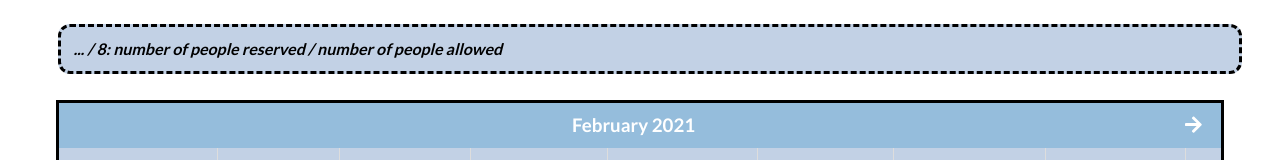
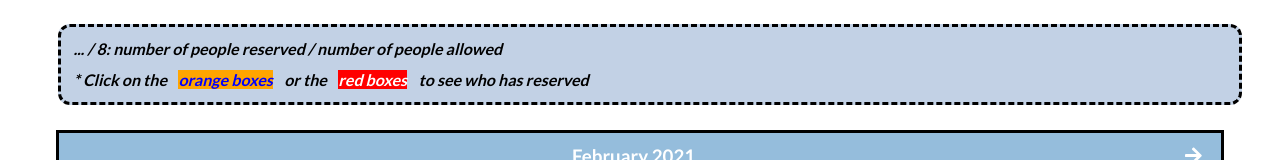
Before and after one commit to KhoiUna/cooking-reservation, a React (Create React App) app in the folder client/: page / in a window 1280 px wide. Shown: the part 198-358 px from the top of the page. Built offline with nearby package versions, Linux system fonts and the light colour scheme; no server answers.

Commit message:
update Home and ReservationList UI

```diff
--- a/client/src/components/ReservationList/ReservationList.js
+++ b/client/src/components/ReservationList/ReservationList.js
@@ -23,7 +23,7 @@ export default function ReservationList({
 
   return (
     <>
-      <div className="ReservationList-layer" onClick={closePopup}></div>
+      <div className="ReservationList-layer" onClick={closePopup}>
         <div
           className="ReservationList"
           style={{ borderColor: numberOfPeople === 8 ? "red" : "orange" }}
@@ -31,7 +31,9 @@ export default function ReservationList({
           <h2 className="title">RESERVATIONS LIST</h2>
 
           {numberOfPeople === 8 && (
-          <h3 style={{ marginBottom: "1%", color: "red", fontSize: "1.6rem" }}>
+            <h3
+              style={{ marginBottom: "1%", color: "red", fontSize: "1.6rem" }}
+            >
               * THIS SLOT IS FULL
             </h3>
           )}
@@ -77,6 +79,7 @@ export default function ReservationList({
             </table>
           </div>
         </div>
+      </div>
     </>
   );
 }
--- a/client/src/containers/Home/Home.js
+++ b/client/src/containers/Home/Home.js
@@ -43,6 +43,33 @@ export default function Home() {
           <strong>... / 8</strong>: number of people reserved / number of people
           allowed
         </i>
+        <div style={{ marginTop: "1%" }}>
+          <i>
+            <strong>* Click</strong> on the
+            <span
+              style={{
+                color: "blue",
+                backgroundColor: "orange",
+                fontWeight: "bold",
+                margin: "0 1%",
+              }}
+            >
+              orange boxes
+            </span>
+            or the
+            <span
+              style={{
+                color: "white",
+                backgroundColor: "red",
+                fontWeight: "bold",
+                margin: "0 1%",
+              }}
+            >
+              red boxes
+            </span>
+            to see who has reserved
+          </i>
+        </div>
       </legend>
 
       <Calendar
```
Lines whose indentation alone changed are shown as unchanged.
